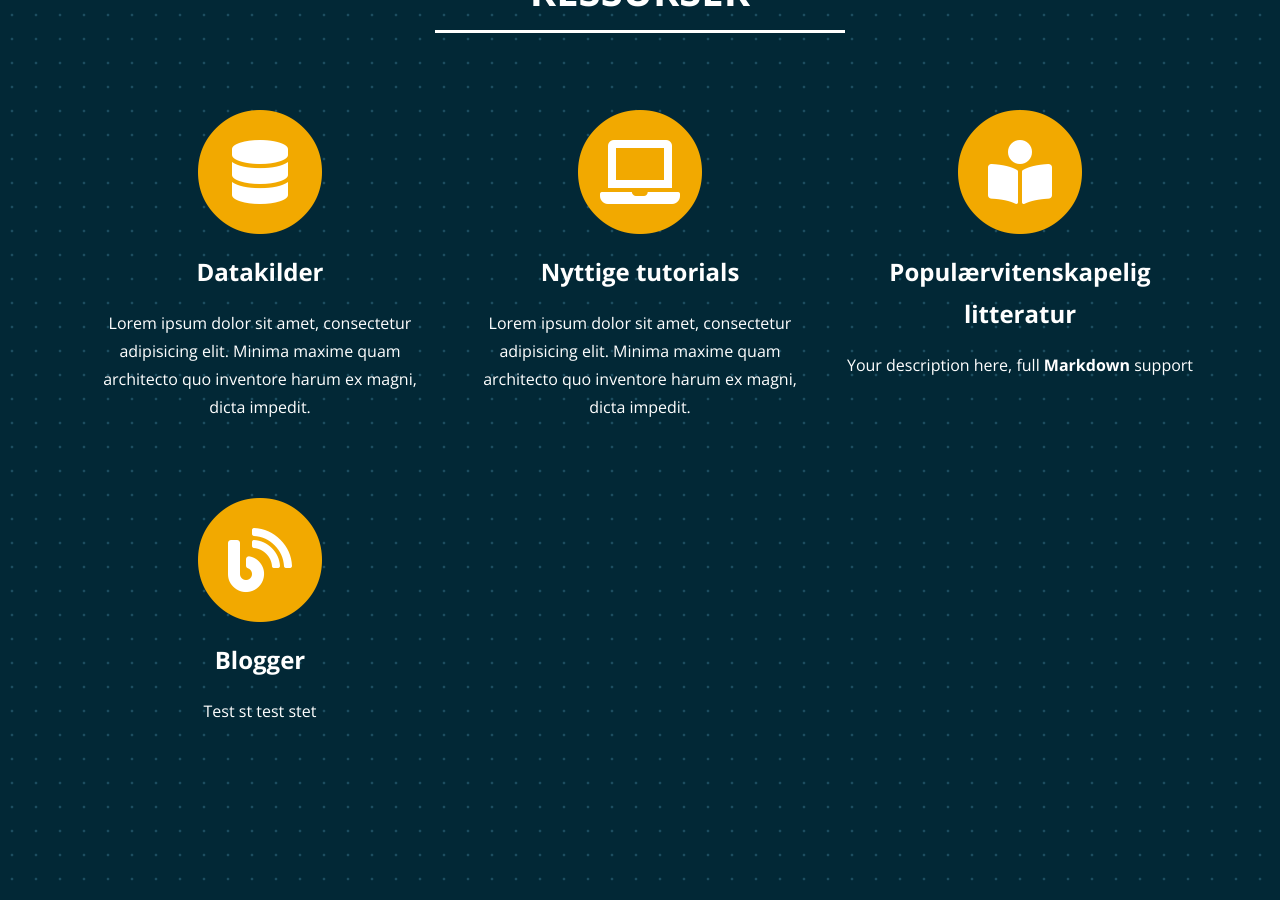
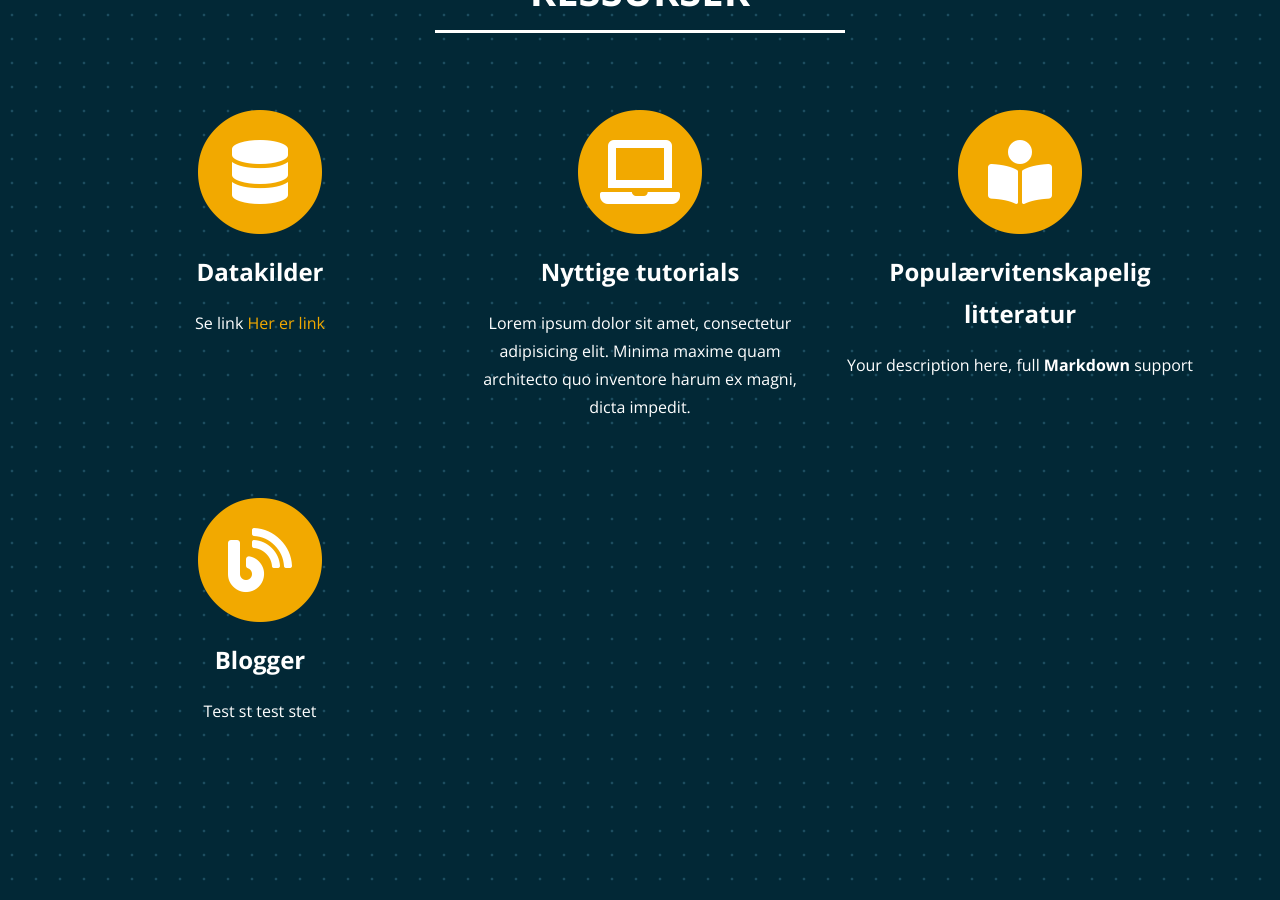
Before and after one commit to uit-econ/uit-econ.github.io, a Jekyll site: the page built from index.md, in a window 1280 px wide and 900 px high, scrolled down 5881 px. Built offline with Jekyll 4.4.1, drawn with Linux system fonts in a browser that asks for light colours.

Commit message:
Update sitetext.yml

```diff
--- a/_data/sitetext.yml
+++ b/_data/sitetext.yml
@@ -23,7 +23,7 @@ en: &DEFAULT_EN
     section: services
     list:
       - title: "Datakilder"
-        desc: "Lorem ipsum dolor sit amet, consectetur adipisicing elit. Minima maxime quam architecto quo inventore harum ex magni, dicta impedit."
+        desc: "Se link [Her er link](ressurser/Datakilder.md)"
         icon: fas fa-database #find more at https://fontawesome.com/icons
       - title: "Nyttige tutorials"
         desc: "Lorem ipsum dolor sit amet, consectetur adipisicing elit. Minima maxime quam architecto quo inventore harum ex magni, dicta impedit."
```
